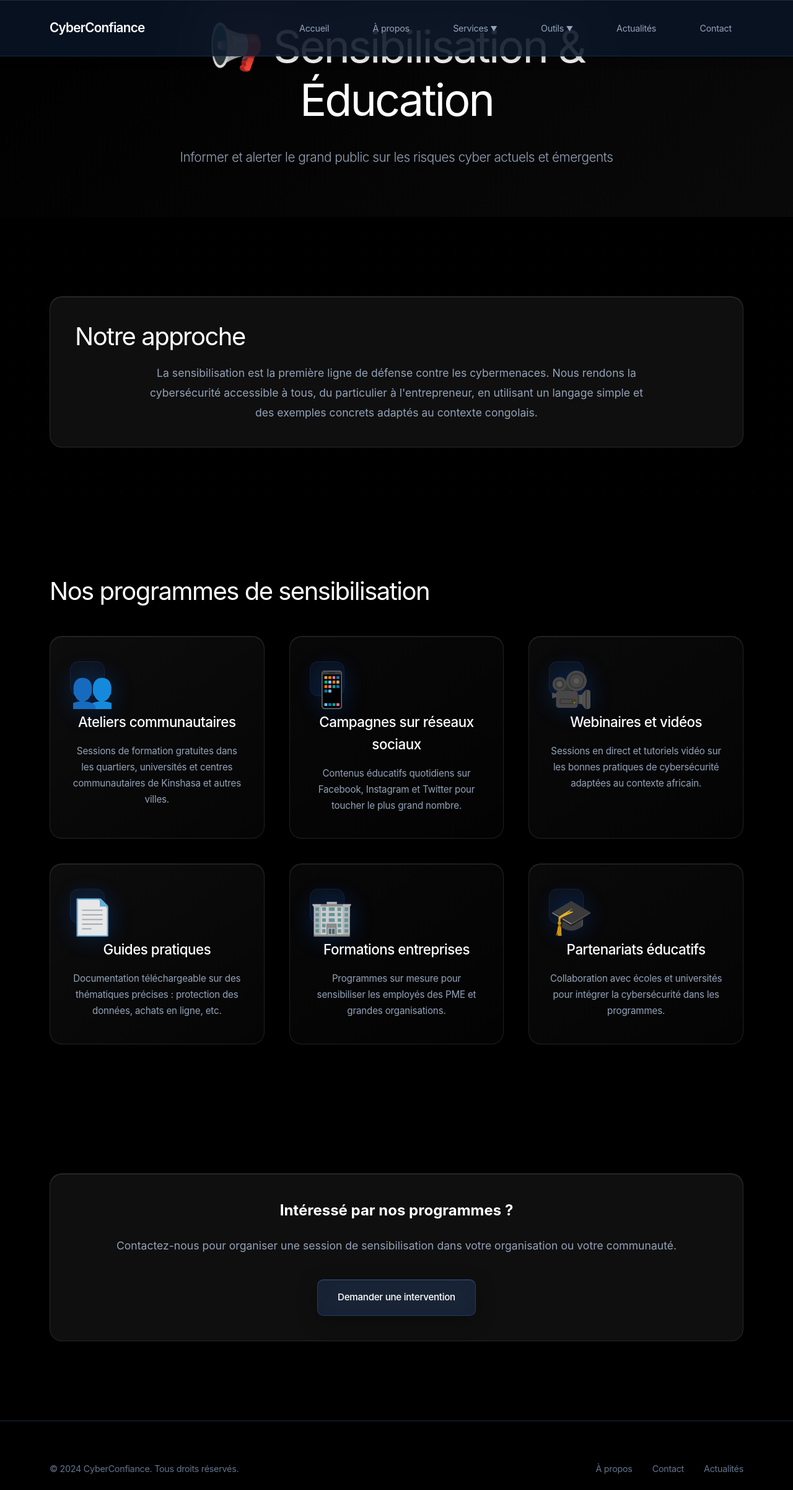
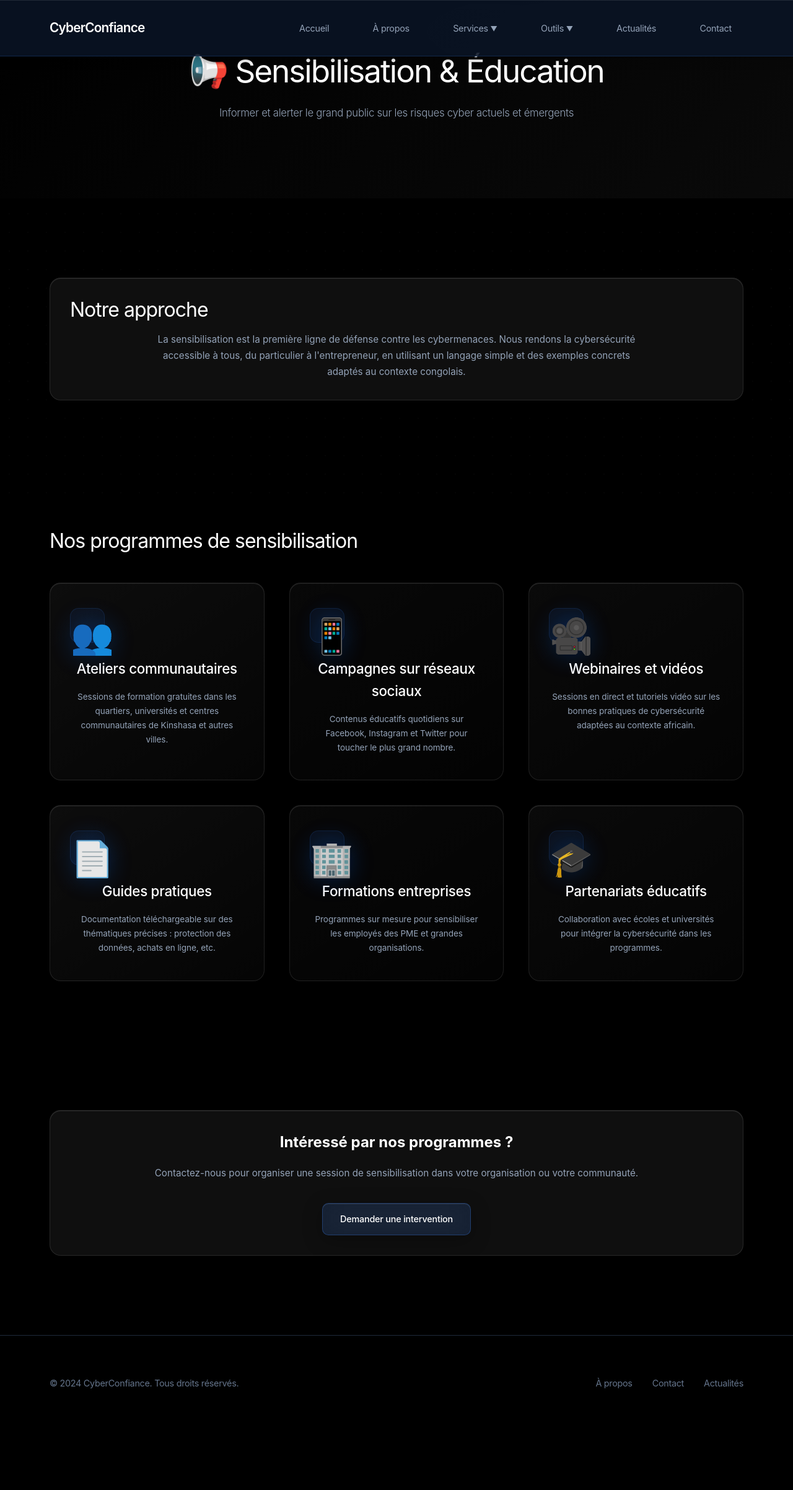
Before and after one commit to moa-digitalagency/CyberConfiance, a Flask app: page /services/sensibilisation in a window 1280 px wide. Shown: the top 2404 px of the page at 62% size. After the commit the page ends 2240 px from the top, so only its background shows below. Run offline with Flask 3, Linux system fonts and the light colour scheme.

Commit message:
Adjust text sizes and layout for better readability across pages
Reduce font sizes, adjust padding and margins in CSS (static/css/style.css) and remove the "Contactez-nous" section from the homepage (templates/index.html). Modify text styling in factchecking and sensibilisation service pages (templates/services/factchecking.html, templates/services/sensibilisation.html).

Replit-Commit-Author: Agent
Replit-Commit-Session-Id: fd918d01-722f-4049-9bea-4e067f3fe726
Replit-Commit-Checkpoint-Type: intermediate_checkpoint
Replit-Commit-Event-Id: bf03b4fb-3377-412f-8e1b-67e6cb01b513
Replit-Commit-Screenshot-Url: https://storage.googleapis.com/screenshot-production-us-central1/903073db-51e0-4a61-81cd-f1119e4fb8a1/fd918d01-722f-4049-9bea-4e067f3fe726/6kCCVi8

```diff
--- a/static/css/style.css
+++ b/static/css/style.css
@@ -217,10 +217,10 @@ header {
 }
 
 .hero h1 {
-    font-size: 4.5rem;
+    font-size: 3.2rem;
     font-weight: 400;
-    margin-bottom: 2rem;
-    letter-spacing: -3px;
+    margin-bottom: 1.5rem;
+    letter-spacing: -2px;
     line-height: 1.2;
     animation: fadeInUp 1s ease;
     display: flex;
@@ -275,11 +275,11 @@ header {
 }
 
 .hero-subtitle {
-    font-size: 1.3rem;
+    font-size: 1.05rem;
     color: var(--text-secondary);
     font-weight: 300;
-    margin-bottom: 3rem;
-    letter-spacing: -0.5px;
+    margin-bottom: 2.5rem;
+    letter-spacing: -0.3px;
     line-height: 1.6;
     animation: fadeInUp 1s ease 0.2s backwards;
 }
@@ -374,15 +374,15 @@ header {
 .btn {
     display: inline-flex;
     align-items: center;
-    padding: 1rem 2rem;
-    font-size: 0.95rem;
+    padding: 0.85rem 1.75rem;
+    font-size: 0.9rem;
     font-weight: 500;
     text-decoration: none;
     border-radius: 10px;
     transition: all 0.3s ease;
     cursor: pointer;
     border: none;
-    letter-spacing: -0.3px;
+    letter-spacing: -0.2px;
 }
 
 .btn-primary {
@@ -422,24 +422,24 @@ header {
 }
 
 .section {
-    padding: 3rem 0;
+    padding: 2.5rem 0;
     position: relative;
 }
 
 .section-title {
-    font-size: 2.5rem;
+    font-size: 2rem;
     font-weight: 400;
-    margin-bottom: 1.2rem;
-    letter-spacing: -1.5px;
+    margin-bottom: 1rem;
+    letter-spacing: -1px;
     line-height: 1.2;
 }
 
 .section-subtitle {
-    font-size: 1.1rem;
+    font-size: 0.95rem;
     color: var(--text-secondary);
     font-weight: 300;
-    margin-bottom: 3rem;
-    letter-spacing: -0.5px;
+    margin-bottom: 2.5rem;
+    letter-spacing: -0.3px;
     max-width: 700px;
 }
 
@@ -589,12 +589,12 @@ header {
 }
 
 .pillar-card {
-    padding: 3.5rem 3rem;
+    padding: 2.5rem 2rem;
     background: linear-gradient(145deg, rgba(255, 255, 255, 0.04) 0%, rgba(255, 255, 255, 0.01) 100%);
     backdrop-filter: blur(70px) saturate(190%);
     -webkit-backdrop-filter: blur(70px) saturate(190%);
     border: 1px solid rgba(255, 255, 255, 0.08);
-    border-radius: 24px;
+    border-radius: 20px;
     transition: all 0.5s cubic-bezier(0.4, 0, 0.2, 1);
     position: relative;
     overflow: hidden;
@@ -649,18 +649,18 @@ header {
 }
 
 .pillar-card h3 {
-    font-size: 1.4rem;
-    font-weight: 500;
-    margin-bottom: 1rem;
-    letter-spacing: -0.5px;
+    font-size: 1.2rem;
+    font-weight: 500;
+    margin-bottom: 0.8rem;
+    letter-spacing: -0.3px;
     color: var(--text-primary);
 }
 
 .pillar-card p {
     color: var(--text-secondary);
-    font-size: 0.95rem;
-    line-height: 1.7;
-    letter-spacing: -0.2px;
+    font-size: 0.85rem;
+    line-height: 1.6;
+    letter-spacing: -0.1px;
 }
 
 .pillar-icon {
@@ -2341,8 +2341,8 @@ footer {
     backdrop-filter: blur(20px) saturate(150%);
     -webkit-backdrop-filter: blur(20px) saturate(150%);
     border: 1px solid rgba(255, 255, 255, 0.1);
-    border-radius: 20px;
-    padding: 2.5rem;
+    border-radius: 18px;
+    padding: 2rem;
     transition: all 0.4s cubic-bezier(0.4, 0, 0.2, 1);
     box-shadow: 0 8px 32px rgba(0, 0, 0, 0.3),
                 inset 0 1px 0 rgba(255, 255, 255, 0.1);
--- a/templates/services/factchecking.html
+++ b/templates/services/factchecking.html
@@ -14,7 +14,7 @@
     <div class="container">
         <div class="glass-card-enhanced">
             <h2 class="section-title">La lutte contre la désinformation</h2>
-            <p style="font-size: 1.1rem; line-height: 1.8; color: var(--text-secondary); text-align: center; max-width: 800px; margin: 0 auto;">
+            <p style="font-size: 0.95rem; line-height: 1.7; color: var(--text-secondary); text-align: center; max-width: 800px; margin: 0 auto;">
                 Dans un contexte où les fake news se propagent rapidement, nous utilisons les techniques OSINT (Open Source Intelligence) pour vérifier les informations et protéger la population contre la manipulation.
             </p>
         </div>
--- a/templates/services/sensibilisation.html
+++ b/templates/services/sensibilisation.html
@@ -14,7 +14,7 @@
     <div class="container">
         <div class="glass-card-enhanced">
             <h2 class="section-title">Notre approche</h2>
-            <p style="font-size: 1.1rem; line-height: 1.8; color: var(--text-secondary); text-align: center; max-width: 800px; margin: 0 auto;">
+            <p style="font-size: 0.95rem; line-height: 1.7; color: var(--text-secondary); text-align: center; max-width: 800px; margin: 0 auto;">
                 La sensibilisation est la première ligne de défense contre les cybermenaces. Nous rendons la cybersécurité accessible à tous, du particulier à l'entrepreneur, en utilisant un langage simple et des exemples concrets adaptés au contexte congolais.
             </p>
         </div>
@@ -69,7 +69,7 @@
     <div class="container">
         <div class="glass-card-enhanced" style="text-align: center;">
             <h2>Intéressé par nos programmes ?</h2>
-            <p style="font-size: 1.1rem; color: var(--text-secondary); margin: 1.5rem 0;">
+            <p style="font-size: 0.95rem; color: var(--text-secondary); margin: 1.2rem 0;">
                 Contactez-nous pour organiser une session de sensibilisation dans votre organisation ou votre communauté.
             </p>
             <a href="{{ url_for('main.contact') }}" class="btn btn-primary" style="margin-top: 1rem;">Demander une intervention</a>
```
Also changed, not shown: other parts of static/css/style.css (+38 -38 lines), templates/index.html (+0 -7 lines).
